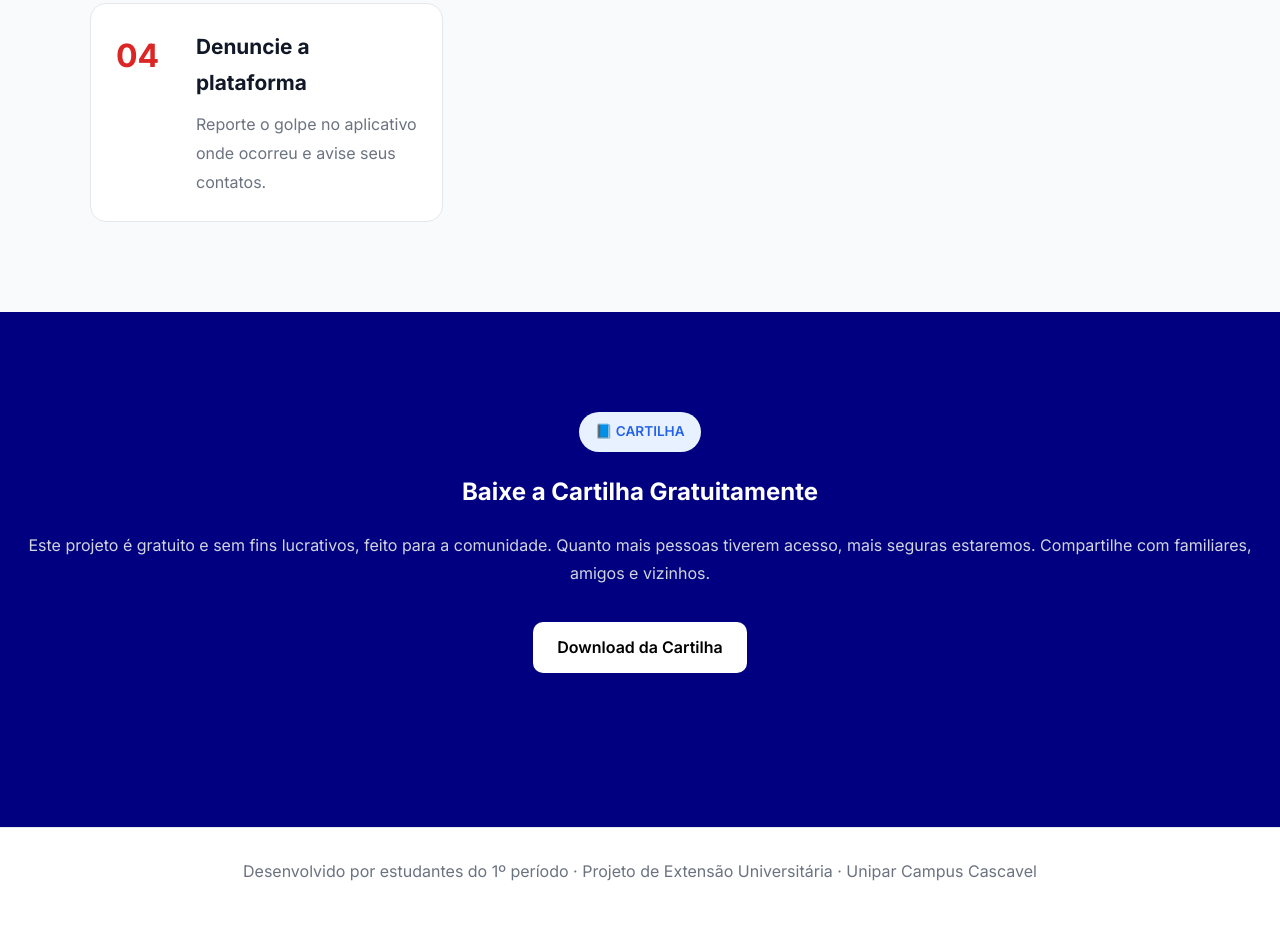
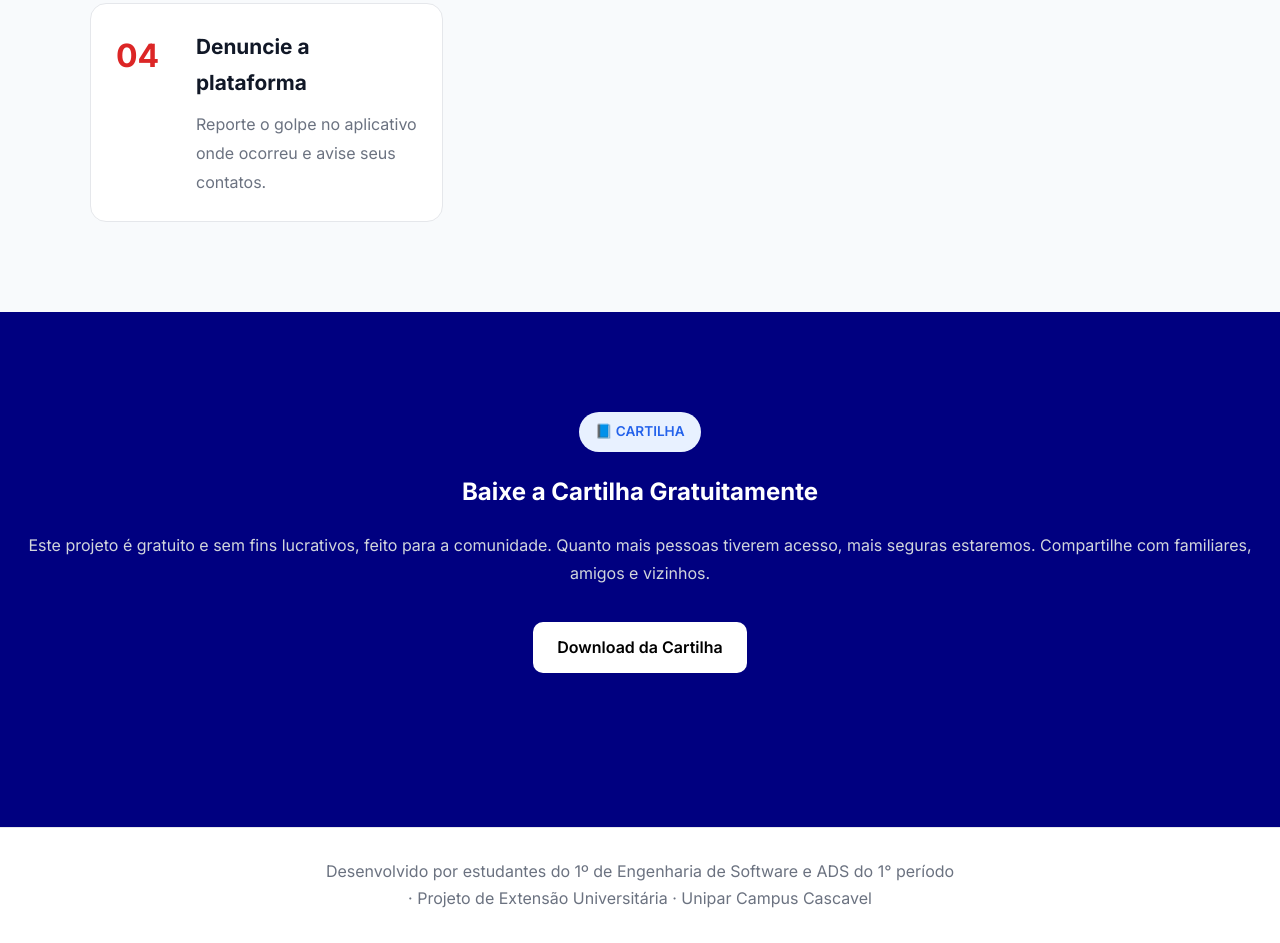
Before and after one commit to gabriel-venancio-nascimento/Projeto_extensao, a plain HTML site: page index.html in a window 1280 px wide. Shown: the part 2578-3521 px from the top of the page. Before the commit the page ends 3493 px from the top, so only its background shows below. Drawn offline with Linux system fonts and the light colour scheme; a web font is replaced by a local one.

Commit message:
Alinhamento final do site.

```diff
--- a/index.html
+++ b/index.html
@@ -262,7 +262,7 @@
 </section>
 
 <footer>
-  <p>Desenvolvido por estudantes do 1º período · Projeto de Extensão Universitária · Unipar Campus Cascavel</p>
+  <p>Desenvolvido por estudantes do 1º de Engenharia de Software e ADS do 1° período<br> · Projeto de Extensão Universitária · Unipar Campus Cascavel</p>
 </footer>
 
 </body>
```
